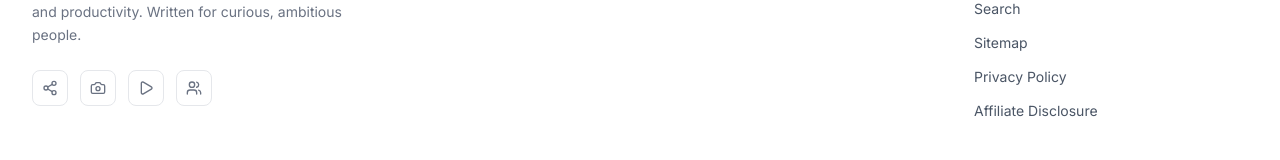
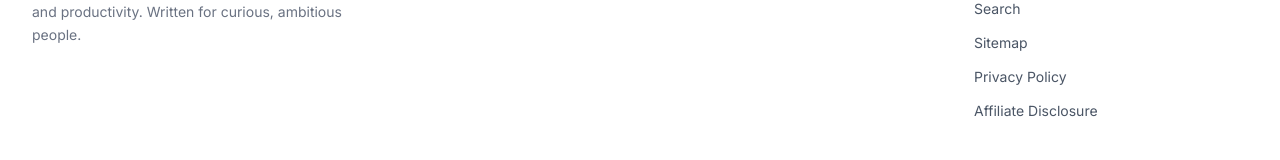
Before and after one commit to itzmuthuhere/creator-platform, a Next.js app: page / in a window 1280 px wide. Shown: the part 1919-2079 px from the top of the page. Built offline with nearby package versions, Linux system fonts and the light colour scheme; no server answers; the database is empty.

Commit message:
fix: remove social media icons from footer

```diff
--- a/src/components/layout/Footer.tsx
+++ b/src/components/layout/Footer.tsx
@@ -1,7 +1,7 @@
 "use client";
 import React, { useEffect, useState } from "react";
 import Link from "next/link";
-import { Zap, Share2, Camera, Play, Users } from "lucide-react";
+import { Zap } from "lucide-react";
 
 export default function Footer() {
   const siteName = process.env.NEXT_PUBLIC_SITE_NAME || "Techpulzo";
@@ -29,19 +29,6 @@ export default function Footer() {
             <p className="mt-4 max-w-xs text-sm leading-relaxed text-gray-500 dark:text-gray-400">
               In-depth articles on technology, career, finance, and productivity. Written for curious, ambitious people.
             </p>
-            <div className="mt-6 flex gap-3">
-              {[
-                { icon: Share2, href: "#", label: "Twitter" },
-                { icon: Camera, href: "#", label: "Instagram" },
-                { icon: Play, href: "#", label: "YouTube" },
-                { icon: Users, href: "#", label: "LinkedIn" },
-              ].map(({ icon: Icon, href, label }) => (
-                <a key={label} href={href} aria-label={label}
-                  className="flex h-9 w-9 items-center justify-center rounded-lg border border-gray-200 text-gray-500 transition hover:border-violet-400 hover:text-violet-600 dark:border-gray-700 dark:text-gray-400 dark:hover:border-violet-500 dark:hover:text-violet-400">
-                  <Icon className="h-4 w-4" />
-                </a>
-              ))}
-            </div>
           </div>
 
           {/* Topics */}
```
